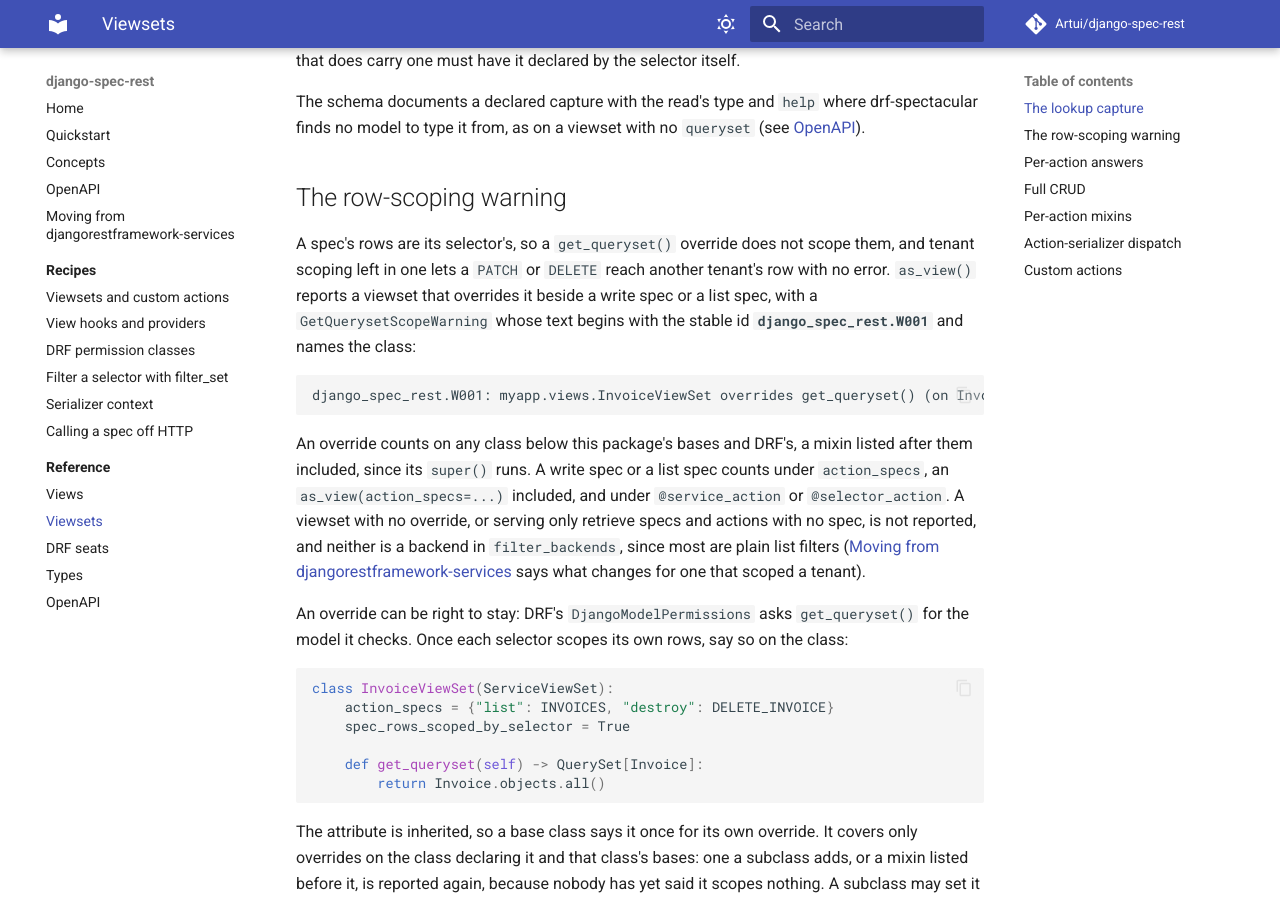
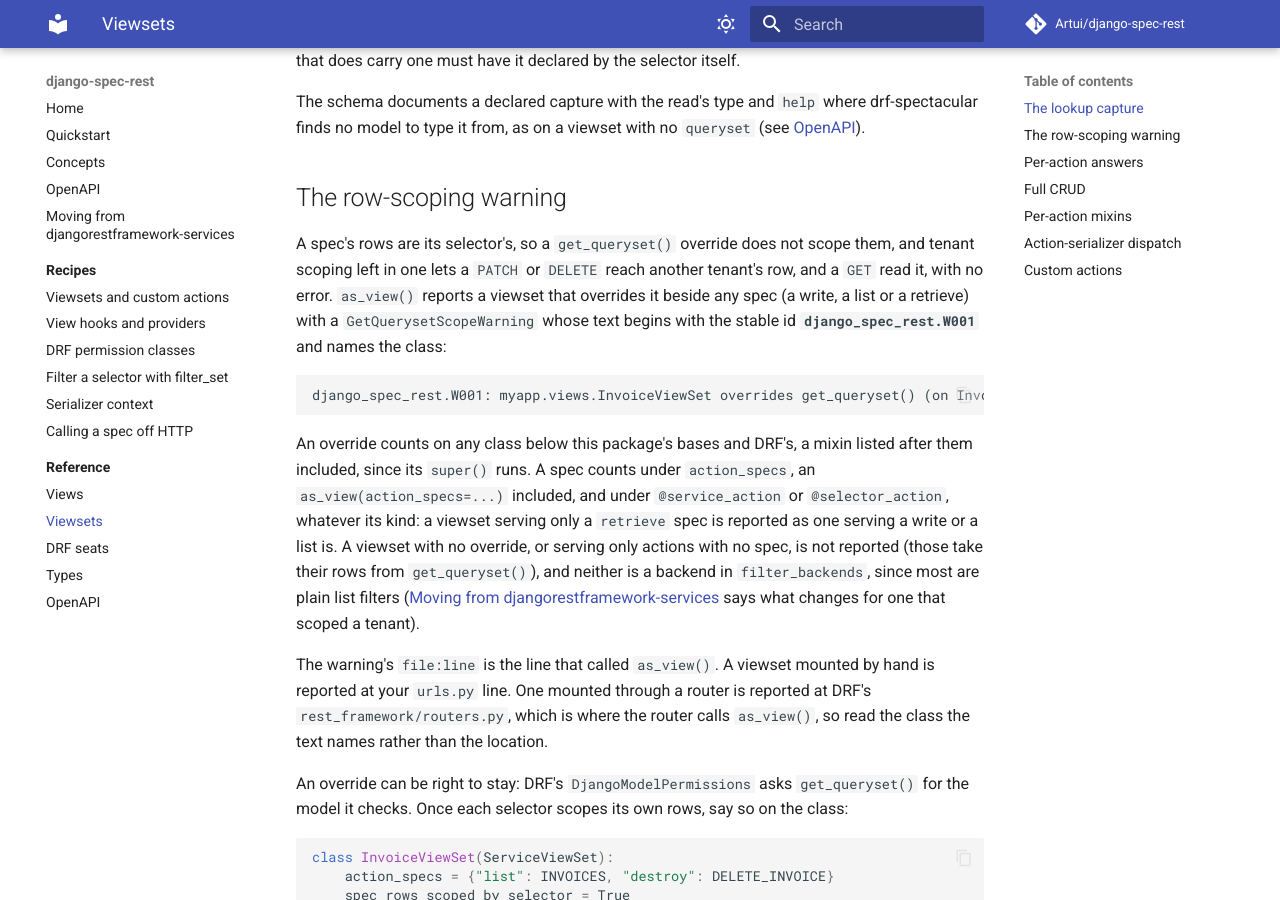
Before and after one commit to Artui/django-spec-rest, an MkDocs documentation site: the page built from docs/reference/viewsets.md, in a window 1280 px wide and 900 px high, scrolled down 883 px. Built offline with MkDocs 1.6.1 and Material for MkDocs 9.7.7, drawn with Linux system fonts in a browser that asks for light colours; comment, search, counter and statistics services are not loaded.

Commit message:
W001 reports a retrieve-only viewset; say where the router's warning points
A retrieve ignores get_queryset() as a write or a list does, so the guard now
reports an override beside any spec and spec_rows_scoped_by_selector silences
it as before. The reference and moving pages say the same, and the reference
page says a router-mounted viewset's file:line is DRF's routers.py.

Co-Authored-By: Claude Sonnet 5.5 <noreply@anthropic.com>

````diff
--- a/docs/reference/viewsets.md
+++ b/docs/reference/viewsets.md
@@ -47,22 +47,31 @@ drf-spectacular finds no model to type it from, as on a viewset with no
 
 A spec's rows are its selector's, so a `get_queryset()` override does not scope
 them, and tenant scoping left in one lets a `PATCH` or `DELETE` reach another
-tenant's row with no error. `as_view()` reports a viewset that overrides it
-beside a write spec or a list spec, with a `GetQuerysetScopeWarning` whose text
-begins with the stable id **`django_spec_rest.W001`** and names the class:
+tenant's row, and a `GET` read it, with no error. `as_view()` reports a viewset
+that overrides it beside any spec (a write, a list or a retrieve) with a
+`GetQuerysetScopeWarning` whose text begins with the stable id
+**`django_spec_rest.W001`** and names the class:
 
 ```text
-django_spec_rest.W001: myapp.views.InvoiceViewSet overrides get_queryset() (on InvoiceViewSet) and serves a write or list spec, ...
+django_spec_rest.W001: myapp.views.InvoiceViewSet overrides get_queryset() (on InvoiceViewSet) and serves a spec, ...
 ```
 
 An override counts on any class below this package's bases and DRF's, a mixin
-listed after them included, since its `super()` runs. A write spec or a list
-spec counts under `action_specs`, an `as_view(action_specs=...)` included, and
-under `@service_action` or `@selector_action`. A viewset with no override, or
-serving only retrieve specs and actions with no spec, is not reported, and
-neither is a backend in `filter_backends`, since most are plain list filters
+listed after them included, since its `super()` runs. A spec counts under
+`action_specs`, an `as_view(action_specs=...)` included, and under
+`@service_action` or `@selector_action`, whatever its kind: a viewset serving
+only a `retrieve` spec is reported as one serving a write or a list is. A
+viewset with no override, or serving only actions with no spec, is not
+reported (those take their rows from `get_queryset()`), and neither is a
+backend in `filter_backends`, since most are plain list filters
 ([Moving from djangorestframework-services](../moving-from-drfs.md#views-and-viewsets)
 says what changes for one that scoped a tenant).
+
+The warning's `file:line` is the line that called `as_view()`. A viewset
+mounted by hand is reported at your `urls.py` line. One mounted through a
+router is reported at DRF's `rest_framework/routers.py`, which is where the
+router calls `as_view()`, so read the class the text names rather than the
+location.
 
 An override can be right to stay: DRF's `DjangoModelPermissions` asks
 `get_queryset()` for the model it checks. Once each selector scopes its own
````
Also changed, not shown: CHANGELOG.md (+14 -0 lines), docs/moving-from-drfs.md (+2 -2 lines), 2 other files.
